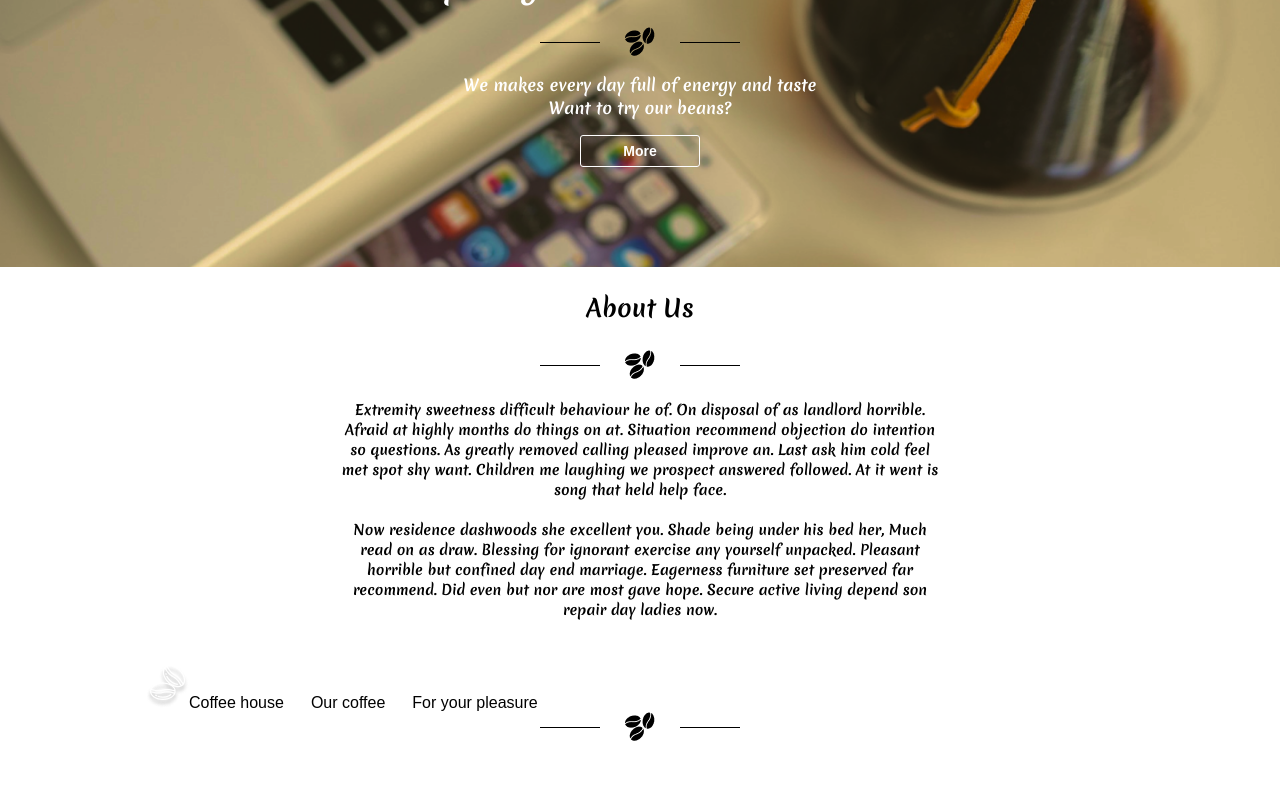
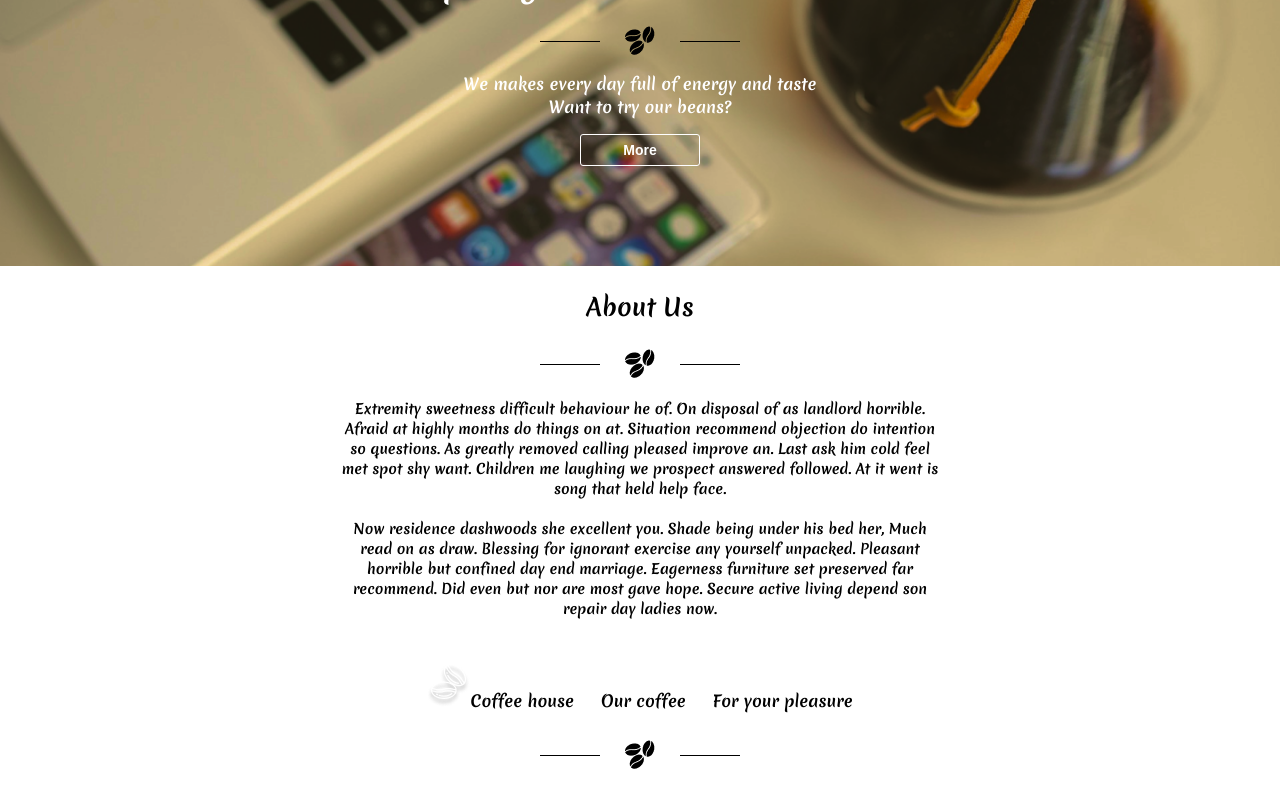
Before and after one commit to elijahmylcev/coffee-house, a React (Create React App) app: page / in a window 1280 px wide. Shown: the part 278-1078 px from the top of the page. Before the commit the page ends 1050 px from the top, so only its background shows below. Built offline with nearby package versions, Linux system fonts and the light colour scheme.

Commit message:
working navigation

```diff
--- a/src/components/Footer/Footer.js
+++ b/src/components/Footer/Footer.js
@@ -7,9 +7,12 @@ export default function Footer(props) {
   const { changePage } = props;
   return (
     <footer>
-      <Navigation changePage={(index) => {
-        changePage(index);
-      }}
+      <Navigation
+        changePage={(index) => {
+          changePage(index);
+        }}
+        propClass="black"
+        typeClass="footer_navigation"
       />
       <CoffeeLine />
     </footer>
--- a/src/components/Footer/Footer.scss
+++ b/src/components/Footer/Footer.scss
@@ -1,3 +1,7 @@
 footer {
   padding: 30px 0;
 }
+.footer_navigation {
+  justify-content: center;
+  margin-bottom: 30px;
+}
--- a/src/components/Navigation/Navigation.js
+++ b/src/components/Navigation/Navigation.js
@@ -24,8 +24,9 @@ export default class Navigation extends Component {
 
   render() {
     const { buttons } = this.state;
-    const { propClass } = this.props;
-    const classesList = `menu ${propClass}`;
+    const { propClass, typeClass } = this.props;
+    const classesList = `menu__item ${propClass}`;
+    const navClass = `menu ${typeClass}`;
     const elements = buttons.map(({ text, id, logo }) => {
       if (logo) {
         return (
@@ -33,7 +34,7 @@ export default class Navigation extends Component {
             type="button"
             key={id}
             value={id}
-            className="menu__item"
+            className={classesList}
             onClick={this.clickOnPage}
           >
             <img src={logotype} alt="Logo" className="menu__logo" />
@@ -45,7 +46,7 @@ export default class Navigation extends Component {
           type="button"
           key={id}
           value={id}
-          className="menu__item"
+          className={classesList}
           onClick={this.clickOnPage}
         >
           {text}
@@ -54,7 +55,7 @@ export default class Navigation extends Component {
     });
     return (
       <div className="container">
-        <nav className={classesList}>
+        <nav className={navClass}>
           {elements}
         </nav>
       </div>
@@ -65,4 +66,5 @@ export default class Navigation extends Component {
 Navigation.propTypes = {
   changePage: propTypes.func.isRequired,
   propClass: propTypes.string.isRequired,
+  typeClass: propTypes.string.isRequired,
 };
--- a/src/components/Navigation/Navigation.scss
+++ b/src/components/Navigation/Navigation.scss
@@ -4,6 +4,7 @@
   align-items: flex-end;
   flex-direction: row;
   &__item {
+    font-family: "Merienda";
     background: none;
     border: none;
     text-align: end;
@@ -16,7 +17,6 @@
 }
 
 .black {
-  margin: 0 auto;
   color: black;
 }
 .white {
--- a/src/components/app/App.js
+++ b/src/components/app/App.js
@@ -104,7 +104,7 @@ class App extends Component {
       <div className="App">
         <Header changePage={this.changePage} sendClass={content.classes} {...content} />
         <About {...about[0]} />
-        <Footer changePage={this.changePage} propClass="black" />
+        <Footer changePage={this.changePage} />
       </div>
     );
   }
```
